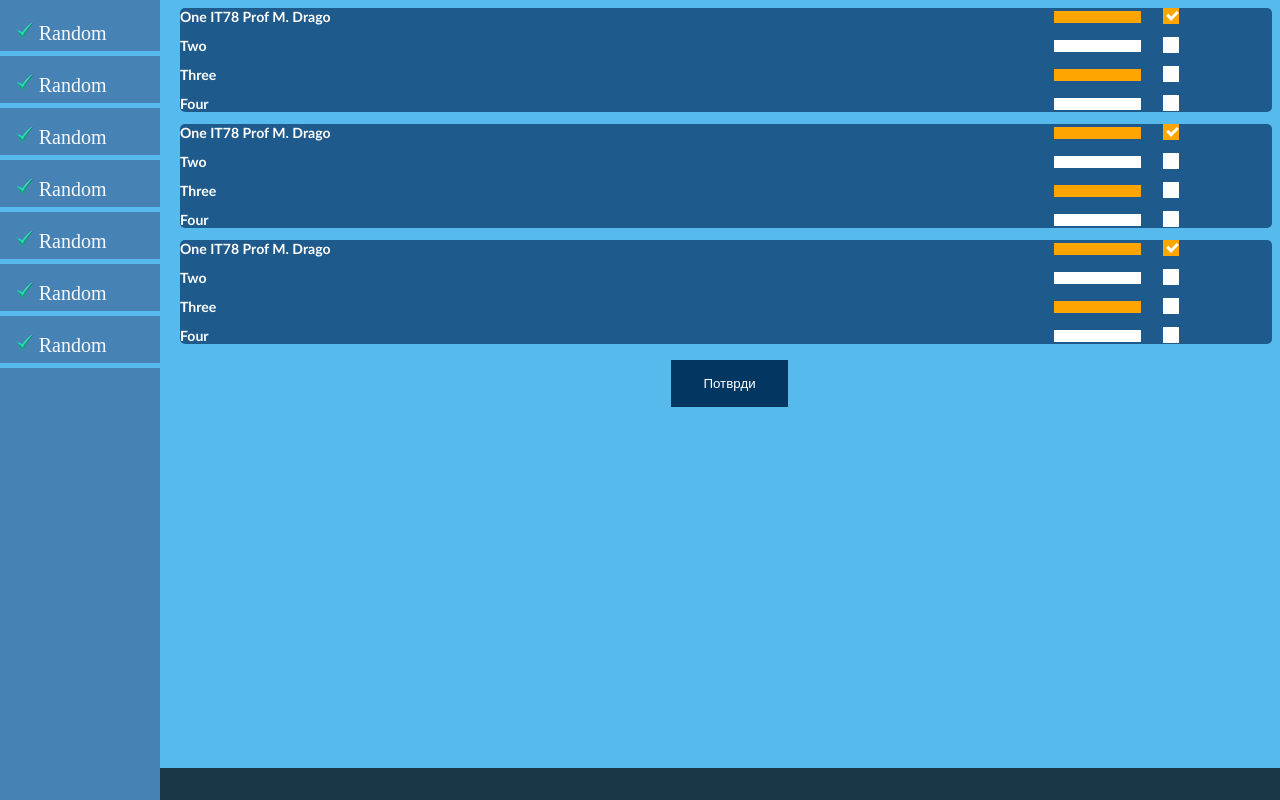
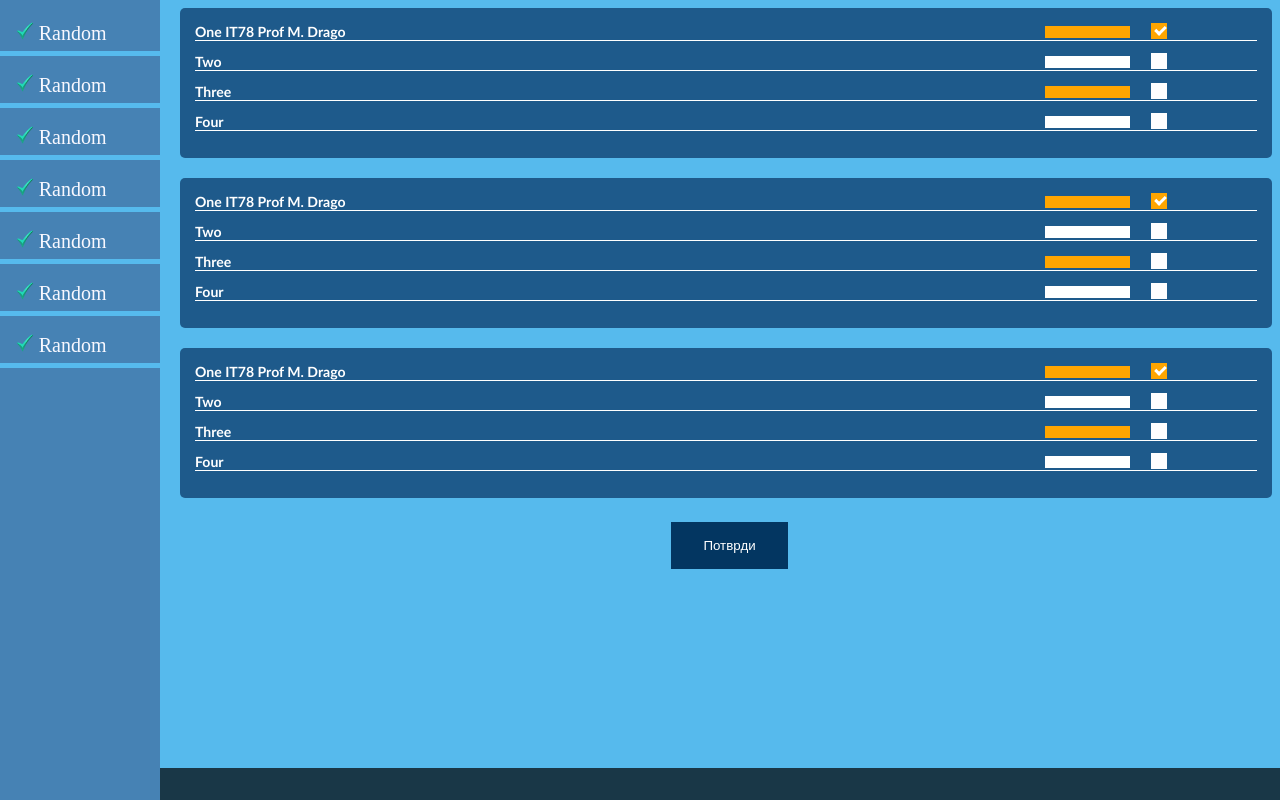
Before and after one commit to Jole34/MIS, a PHP site: page /overaSemestra.php in a window 1280 px wide. Run offline with PHP 8.4, Linux system fonts and the light colour scheme.

Commit message:
CSSUpdateOvera

```diff
--- a/CSS/overaSemestra.css
+++ b/CSS/overaSemestra.css
@@ -6,6 +6,8 @@
     padding-right: 35px;
     margin-bottom: 12px;
     cursor: pointer;
+    border-bottom: 1px solid white;
+
     -webkit-user-select: none;
     -moz-user-select: none;
     -ms-user-select: none;
@@ -78,6 +80,8 @@
 
 .overaSemestra-odabirIspita {
     font-weight: bolder;
+    padding: 15px;
+    margin-bottom: 20px;
     color: rgb(3, 54, 97);
     background-color: rgb(30, 90, 139);
     /*background-color: rgba(206, 207, 144, 0.596);*/
@@ -97,13 +101,12 @@ input[type=submit] {
     margin: 4px 2px;
     margin-left: 45%;
     cursor: pointer;
-    transition: 1s;
+    transition: .4s;
 }
 
 input[type=submit]:hover {
     background-color: white;
     color: rgb(3, 54, 97);
-    transition: 1s;
 }
 
 .overaSemestra-odabirIspita1 {
```
